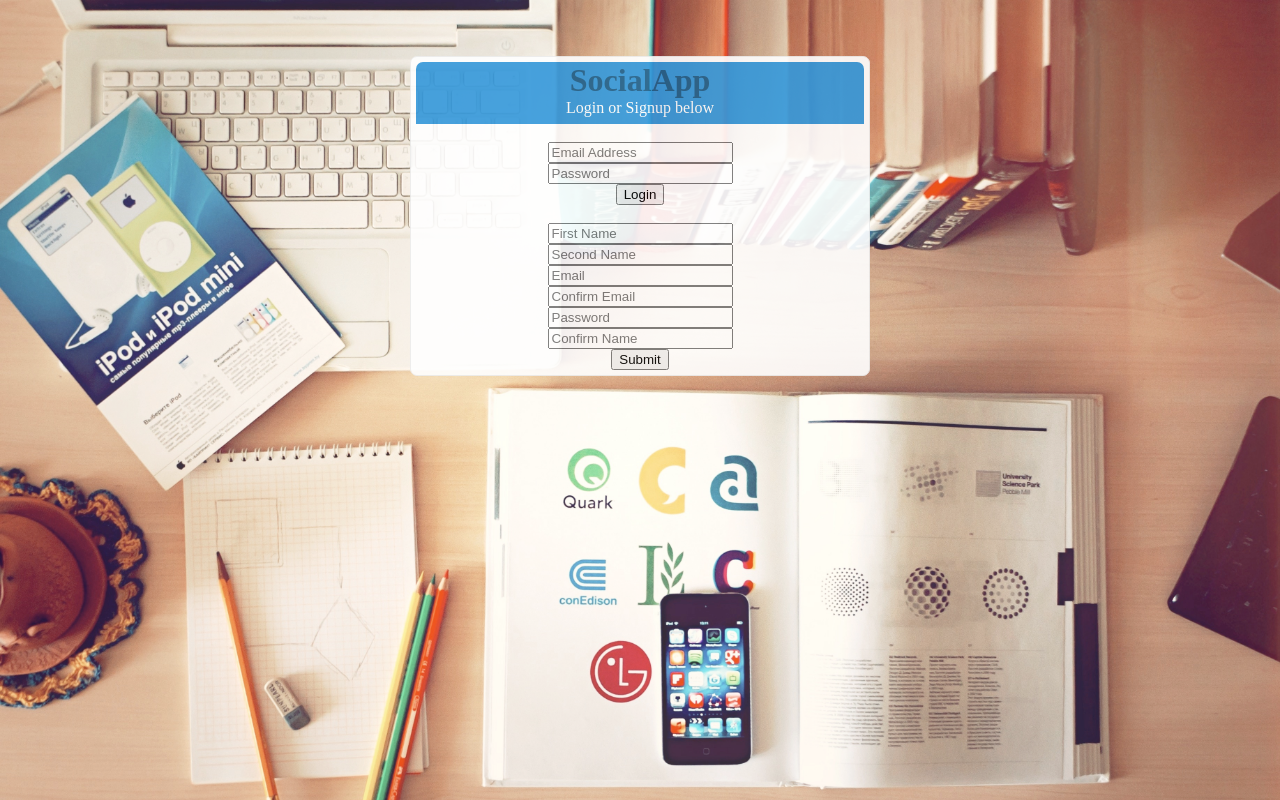
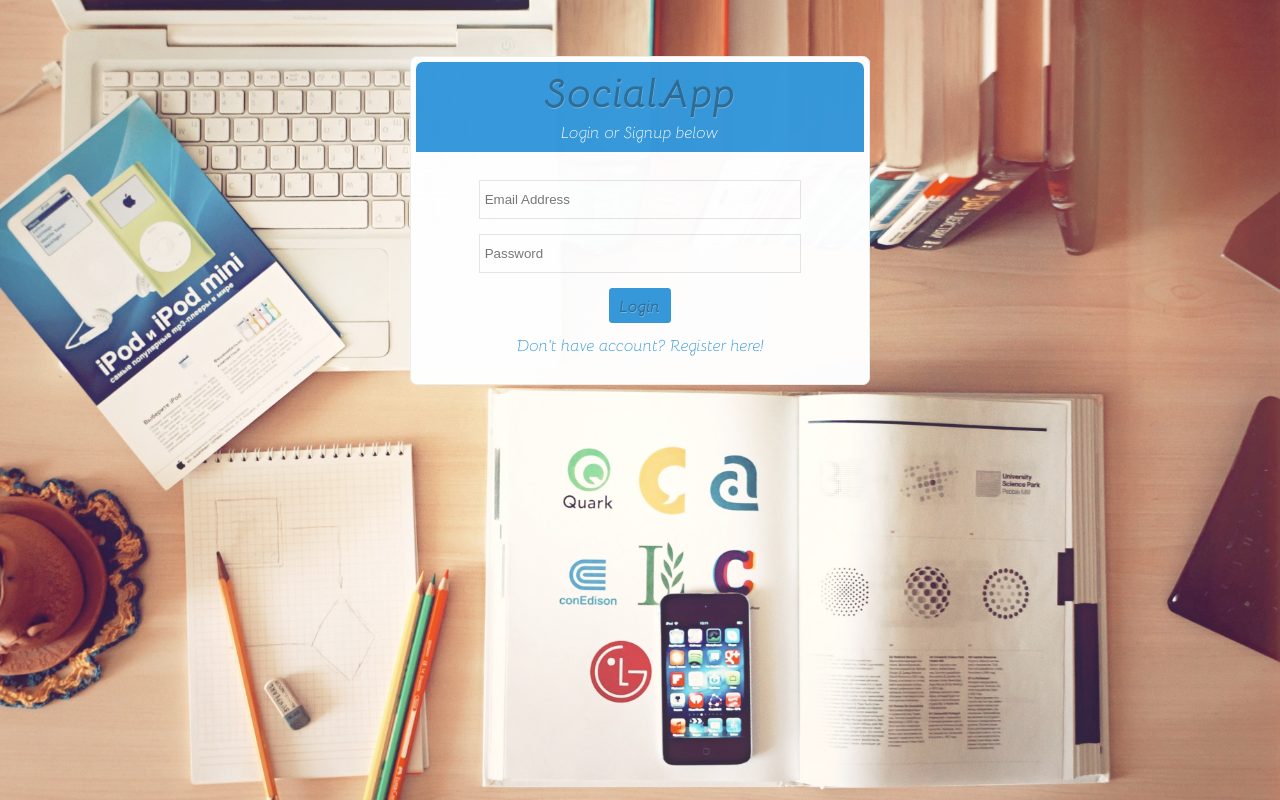
Before and after one commit to mrabelwahed/SocialNetwork, a PHP site: page /register.php in a window 1280 px wide. Run offline with PHP 8.4, Linux system fonts and the light colour scheme.

Commit message:
finish register page

```diff
--- a/assets/css/register_style.css
+++ b/assets/css/register_style.css
@@ -1,53 +1,103 @@
+@font-face {
+  font-family: "Bellota-LightItalic";
+  src: url("../fonts/Bellota-LightItalic.otf");
+}
+@font-face {
+  font-family: "Bellota-BoldItalic";
+  src: url("../fonts/Bellota-BoldItalic.otf");
+}
 
-html{
+html,
+body {
   height: 100%;
+  min-height: 100%;
 }
-form{
+
+form {
   text-align: center;
 }
 
-body{
+body {
   margin: 0;
   padding: 0;
-	height: 100%;
 }
 
-.wrapper{
+a {
+  text-decoration: none;
+  color: #3498db;
+}
+
+.wrapper {
   background-image: url("../images/backgrounds/desktop.jpg");
   background-size: 100%;
+  width: 100%;
   height: 100%;
-	width: 100%;
   min-width: 950px;
 }
 
-.login_box{
+.login_box {
+  font-family: "Bellota-LightItalic", sans-serif;
   position: relative;
   margin-right: auto;
   margin-left: auto;
   top: 7%;
   width: 35%;
   background-color: #ffffff;
-	border: 1px solid #EDEDED;
+  border: 1px solid #ededed;
   border-radius: 7px;
   padding: 5px;
-	opacity: 0.9;
+  opacity: 0.98;
 }
 
-.login_header{
+.login_header {
+  font-family: "Bellota-LightItalic", sans-serif;
   width: 100%;
-    height: 90%;
+  height: 90px;
   background-color: #3498db;
   color: #fff;
   text-align: center;
   border-top-left-radius: 7px;
   border-top-right-radius: 7px;
-	padding-bottom: 7px;
 }
 
-
-.login_header h1{
-	color: #1f608b;
+.login_header h1 {
+  font-family: "Bellota-BoldItalic", sans-serif;
   margin-top: 0;
   margin-bottom: 0;
+  color: #2c6c96;
+  text-shadow: #73b6e2 0.5px 0.5px 0px;
+  font-size: 250%;
+}
 
+input[type="submit"] {
+  background-color: #3498db;
+  border: 1px solid #3498db;
+  border-radius: 3px;
+  margin: 5px 0 10px 0;
+  padding: 5px 10px 5px 10px;
+  color: #2c6c96;
+  text-shadow: #73b6e2 0.5px 0.5px 0px;
+  font-family: "Bellota-BoldItalic", sans-serif;
+  font-size: 100%;
 }
+
+input[type="text"],
+input[type="email"],
+input[type="password"] {
+  border: 1px solid #e5e5e5;
+  margin-top: 5px;
+  width: 70%;
+  height: 35px;
+  margin-bottom: 10px;
+  padding-left: 5px;
+}
+
+input[type="text"]:hover,
+input[type="email"]:hover,
+input[type="password"]:hover {
+  border-color: #3498db;
+}
+
+#second {
+  display: none;
+}
--- /dev/null
+++ b/assets/js/register.js
@@ -0,0 +1,17 @@
+//on click signup hide loginnd show registeration screen
+$(document).ready(function () {
+  $("#signup").click(function () {
+    $("#first").slideUp("slow", function () {
+      $("#second").slideDown("slow");
+    });
+  });
+});
+
+//on click signin hide registration nd show login form
+$(document).ready(function () {
+  $("#signin").click(function () {
+    $("#second").slideUp("slow", function () {
+      $("#first").slideDown("slow");
+    });
+  });
+});
--- a/register.php
+++ b/register.php
@@ -1,4 +1,3 @@
-
 <?php
 require 'config/config.php';
 require 'includes/form_handlers/register_handler.php';
@@ -8,31 +7,31 @@ require 'includes/form_handlers/login_handler.php';
 
 <!DOCTYPE html>
 <html>
+
 <head>
     <title></title>
     <link rel="stylesheet" type="text/css" href="assets/css/register_style.css">
+    <script src="https://ajax.googleapis.com/ajax/libs/jquery/3.5.1/jquery.min.js"></script>
+    <script src="assets/js/register.js"></script>
 </head>
+
 <body>
 
     <div class="wrapper">
 
         <div class="login_box">
-
             <div class="login_header">
                 <h1>SocialApp</h1>
                 Login or Signup below
+            </div>
             <br>
-        </div>
-
-        <br>
-
+            <div id="first">
                 <form action="register.php" method="POST">
-            <input type="text" name="log_email" placeholder="Email Address"   value = "<?php
+                    <input type="text" name="log_email" placeholder="Email Address" value="<?php
                                                                                             if (isset($_SESSION['log_email'])) {
                                                                                                 echo $_SESSION['log_email'];
                                                                                             }
-?>"
-         required><br>
+                                                                                            ?>" required><br>
                     <input type="text" name="log_password" placeholder="Password" required><br>
                     <?php
                     if (in_array("Your email or password is not correct <br>", $error_array)) {
@@ -40,41 +39,39 @@ if (in_array("Your email or password is not correct <br>", $error_array)) {
                     }
                     ?>
                     <input type="submit" name="log_button" value="Login">
+                    <br>
 
+                    <a href="#" id="signup" class="signup">Don't have account? Register here!</a>
                 </form>
 
+            </div>
             <br>
+            <div id="second">
 
                 <form accept="register.php" method="POST">
-        <input type="text" name="reg_fname" placeholder="First Name"
-         value = "<?php
+                    <input type="text" name="reg_fname" placeholder="First Name" value="<?php
                                                                                         if (isset($_SESSION['reg_fname'])) {
                                                                                             echo $_SESSION['reg_fname'];
                                                                                         }
-?>"
-         required><br>
+                                                                                        ?>" required><br>
                     <?php if (in_array("Your first name must between 2 and 25 <br>", $error_array)) {
                         echo "Your first name must between 2 and 25 <br>";
-}?>
+                    } ?>
 
-        <input type="text" name="reg_lname" placeholder="Second Name"
-      value = "<?php
+                    <input type="text" name="reg_lname" placeholder="Second Name" value="<?php
                                                                                             if (isset($_SESSION['reg_lname'])) {
                                                                                                 echo $_SESSION['reg_lname'];
                                                                                             }
-?>"
-        required><br>
+                                                                                            ?>" required><br>
                     <?php if (in_array("Your last name must between 2 and 25<br>", $error_array)) {
                         echo "Your last name must between 2 and 25<br>";
-}?>
+                    } ?>
 
-        <input type="email" name="reg_email" placeholder="Email"
-         value = "<?php
+                    <input type="email" name="reg_email" placeholder="Email" value="<?php
                                                                                     if (isset($_SESSION['reg_email'])) {
                                                                                         echo $_SESSION['reg_email'];
                                                                                     }
-?>"
-         required><br>
+                                                                                    ?>" required><br>
                     <?php
                     if (in_array("Email already in use<br>", $error_array)) {
                         echo "Email already in use<br>";
@@ -85,12 +82,11 @@ if (in_array("Email already in use<br>", $error_array)) {
                     }
 
                     ?>
-        <input type="email" name="reg_email2" placeholder="Confirm Email"
-         value = "<?php
+                    <input type="email" name="reg_email2" placeholder="Confirm Email" value="<?php
                                                                                                 if (isset($_SESSION['reg_email2'])) {
                                                                                                     echo $_SESSION['reg_email2'];
                                                                                                 }
-?>"required><br>
+                                                                                                ?>" required><br>
                     <input type="password" name="reg_password" placeholder="Password" required><br>
                     <input type="password" name="reg_password2" placeholder="Confirm Name" required><br>
                     <?php
@@ -107,11 +103,15 @@ if (in_array("Your password do not match<br>", $error_array)) {
 
                     <?php if (in_array("<span style='color:#14c800'>  you are all set , pleas login </span><br>", $error_array)) {
                         echo "<span style='color:#14c800'>  you are all set , pleas login </span><br>";
-}?>
+                    } ?>
+                    <br>
+                    <a href="#" id="signin" class="signin">Already have account? Register here!</a>
                 </form>
+            </div>
         </div>
 
     </div>
 
 </body>
+
 </html>
```
Also changed, not shown: assets/fonts/._Bellota-Bold.otf (added), assets/fonts/._Bellota-BoldItalic.otf (added), assets/fonts/._Bellota-Italic.otf (added), assets/fonts/._Bellota-Light.otf (added), assets/fonts/._Bellota-LightItalic.otf (added), assets/fonts/._Bellota-Regular.otf (added), assets/fonts/Bellota-Bold.otf (added), assets/fonts/Bellota-BoldItalic.otf (added), assets/fonts/Bellota-Italic.otf (added), assets/fonts/Bellota-Light.otf (added), assets/fonts/Bellota-LightItalic.otf (added), assets/fonts/Bellota-Regular.otf (added). Lines whose indentation alone changed are shown as unchanged.
